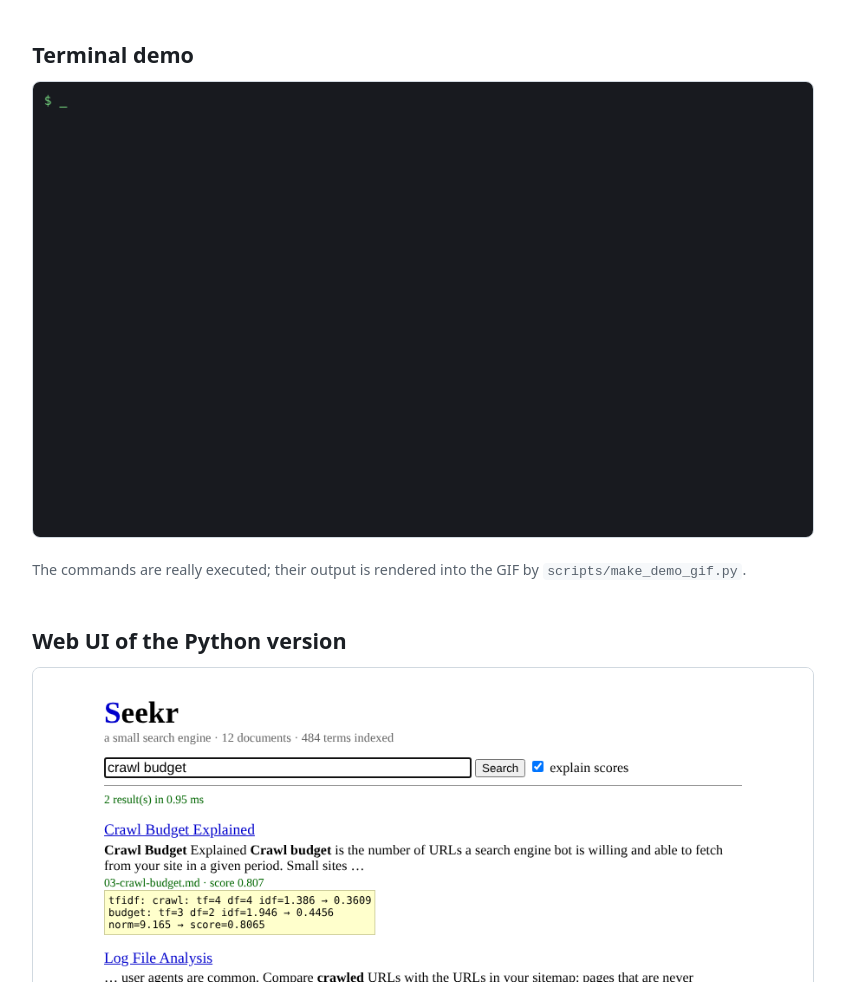
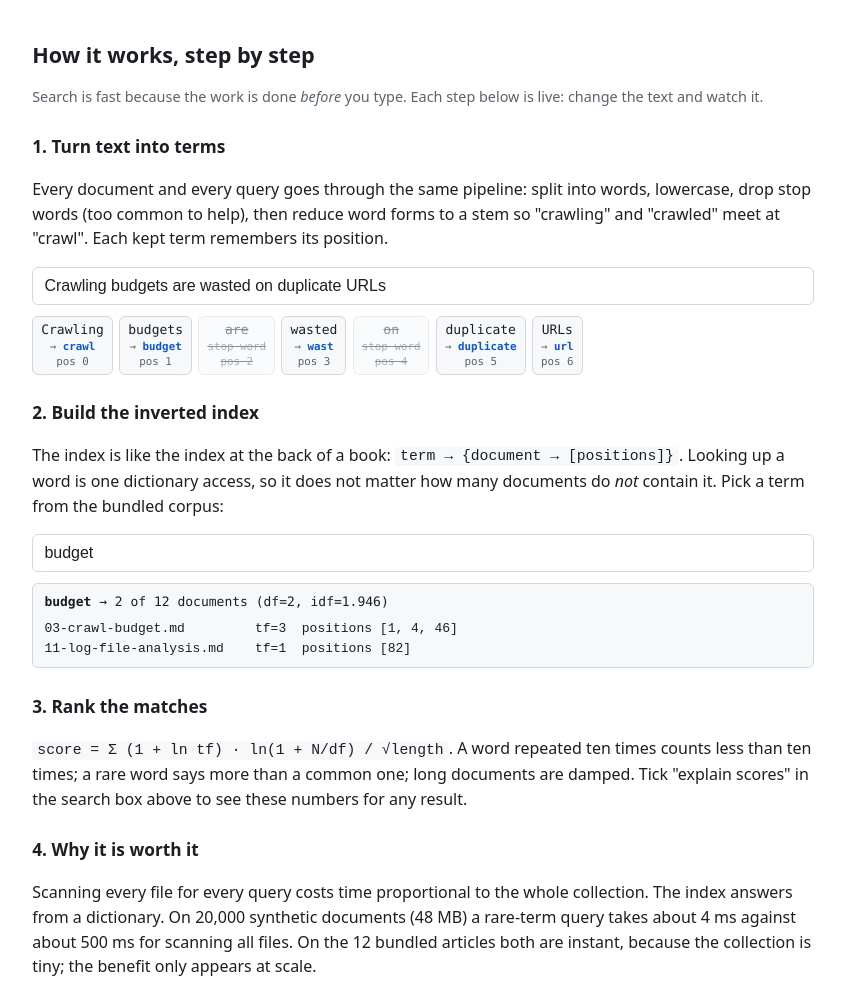
Before and after one commit to NazarSak/seekr, a plain HTML site: page docs/index.html in a window 1280 px wide. Shown: the part 841-1823 px from the top of the page, without its empty margins (217-1062 px from the left). Drawn offline with Linux system fonts and the light colour scheme.

Commit message:
Pages: add interactive step-by-step explainer (pipeline, inverted index, ranking)
Co-Authored-By: Claude Sonnet 5.5 <noreply@anthropic.com>
Claude-Session: https://claude.ai/code/session_01Nv4r4gQVgmaxb46KxpmtDX

```diff
--- a/docs/index.html
+++ b/docs/index.html
@@ -29,6 +29,12 @@
   img { max-width:100%; border:1px solid var(--line); border-radius:8px; }
   table { border-collapse:collapse; width:100%; font-size:.95rem; } td,th { border-bottom:1px solid var(--line); padding:.4rem .5rem; text-align:left; }
   code { background:var(--card); padding:.1em .35em; border-radius:4px; font-size:.92em; }
+  h3 { margin:1.6rem 0 .3rem; font-size:1.08rem; }
+  .pipe { display:flex; flex-wrap:wrap; gap:.4rem; margin:.7rem 0; }
+  .tok { border:1px solid var(--line); border-radius:6px; padding:.25rem .5rem; background:var(--card); font:13px/1.4 ui-monospace,Consolas,monospace; text-align:center; }
+  .tok small { display:block; color:var(--muted); } .tok.stop { opacity:.5; text-decoration:line-through; } .tok b { color:var(--accent); }
+  #pipe-in,#post-in { width:100%; padding:.55rem .7rem; font-size:1rem; border:1px solid var(--line); border-radius:6px; background:var(--bg); color:var(--fg); }
+  .post { font:13px/1.55 ui-monospace,Consolas,monospace; background:var(--card); border:1px solid var(--line); border-radius:6px; padding:.5rem .7rem; margin:.7rem 0; overflow-x:auto; }
   .note { color:var(--muted); font-size:.9rem; }
 </style>
 </head>
@@ -56,6 +62,25 @@
   <div id="meta"></div>
   <div id="out"></div>
   <p class="note">Supported here: implicit AND, <code>OR</code>, <code>NOT</code> / <code>-term</code>, <code>"exact phrase"</code>. Fuzzy (<code>~</code>), prefix (<code>*</code>), grouping and BM25 are in the Python version.</p>
+
+  <h2>How it works, step by step</h2>
+  <p class="note">Search is fast because the work is done <em>before</em> you type. Each step below is live: change the text and watch it.</p>
+
+  <h3>1. Turn text into terms</h3>
+  <p>Every document and every query goes through the same pipeline: split into words, lowercase, drop stop words (too common to help), then reduce word forms to a stem so "crawling" and "crawled" meet at "crawl". Each kept term remembers its position.</p>
+  <input type="text" id="pipe-in" value="Crawling budgets are wasted on duplicate URLs" aria-label="Text to analyze">
+  <div id="pipe-out"></div>
+
+  <h3>2. Build the inverted index</h3>
+  <p>The index is like the index at the back of a book: <code>term → {document → [positions]}</code>. Looking up a word is one dictionary access, so it does not matter how many documents do <em>not</em> contain it. Pick a term from the bundled corpus:</p>
+  <input type="text" id="post-in" value="budget" aria-label="Term to look up">
+  <div id="post-out"></div>
+
+  <h3>3. Rank the matches</h3>
+  <p><code>score = Σ (1 + ln tf) · ln(1 + N/df) / √length</code>. A word repeated ten times counts less than ten times; a rare word says more than a common one; long documents are damped. Tick "explain scores" in the search box above to see these numbers for any result.</p>
+
+  <h3>4. Why it is worth it</h3>
+  <p>Scanning every file for every query costs time proportional to the whole collection. The index answers from a dictionary. On 20,000 synthetic documents (48 MB) a rare-term query takes about 4 ms against about 500 ms for scanning all files. On the 12 bundled articles both are instant, because the collection is tiny; the benefit only appears at scale.</p>
 
   <h2>Terminal demo</h2>
   <img src="demo.gif" alt="Terminal demo of seekr: index, search with explanation, phrase search, fuzzy search, benchmark">
@@ -230,7 +255,28 @@ document.getElementById("why").addEventListener("change", render);
 document.querySelectorAll(".chips a").forEach(a => a.addEventListener("click", e => {
   e.preventDefault(); document.getElementById("q").value = a.dataset.q; render();
 }));
-fetch("corpus.json").then(r => r.json()).then(d => { build(d); render(); })
+
+function renderPipe() {
+  const text = document.getElementById("pipe-in").value, out = document.getElementById("pipe-out");
+  const toks = [...text.matchAll(WORD)].map((m, i) => {
+    const raw = m[0].toLowerCase().replace(/’/g, "'"), stop = STOP.has(raw);
+    return `<div class="tok${stop ? " stop" : ""}">${esc(m[0])}<small>${stop ? "stop word" : "→ <b>" + esc(stem(raw)) + "</b>"}</small><small>pos ${i}</small></div>`;
+  });
+  out.innerHTML = '<div class="pipe">' + (toks.join("") || '<span class="note">type some text</span>') + "</div>";
+}
+function renderPost() {
+  const raw = document.getElementById("post-in").value.trim(), out = document.getElementById("post-out");
+  const toks = analyze(raw);
+  if (!toks.length) { out.innerHTML = '<div class="post">that is a stop word or empty: it is not indexed</div>'; return; }
+  const t = toks[0][0], m = POST.get(t);
+  if (!m) { out.innerHTML = `<div class="post">"${esc(t)}" is not in the index (0 documents)</div>`; return; }
+  const rows = [...m.entries()].map(([d, pos]) => `${esc(DOCS[d].path.padEnd(26))} tf=${pos.length}  positions [${pos.join(", ")}]`).join("\n");
+  out.innerHTML = `<div class="post"><b>${esc(t)}</b> &rarr; ${m.size} of ${DOCS.length} documents (df=${m.size}, idf=${idf(t).toFixed(3)})<pre style="margin:.4rem 0 0">${rows}</pre></div>`;
+}
+document.getElementById("pipe-in").addEventListener("input", renderPipe);
+document.getElementById("post-in").addEventListener("input", renderPost);
+renderPipe();
+fetch("corpus.json").then(r => r.json()).then(d => { build(d); render(); renderPost(); })
   .catch(() => { document.getElementById("meta").textContent = "could not load corpus.json"; });
 </script>
 </body>
```
